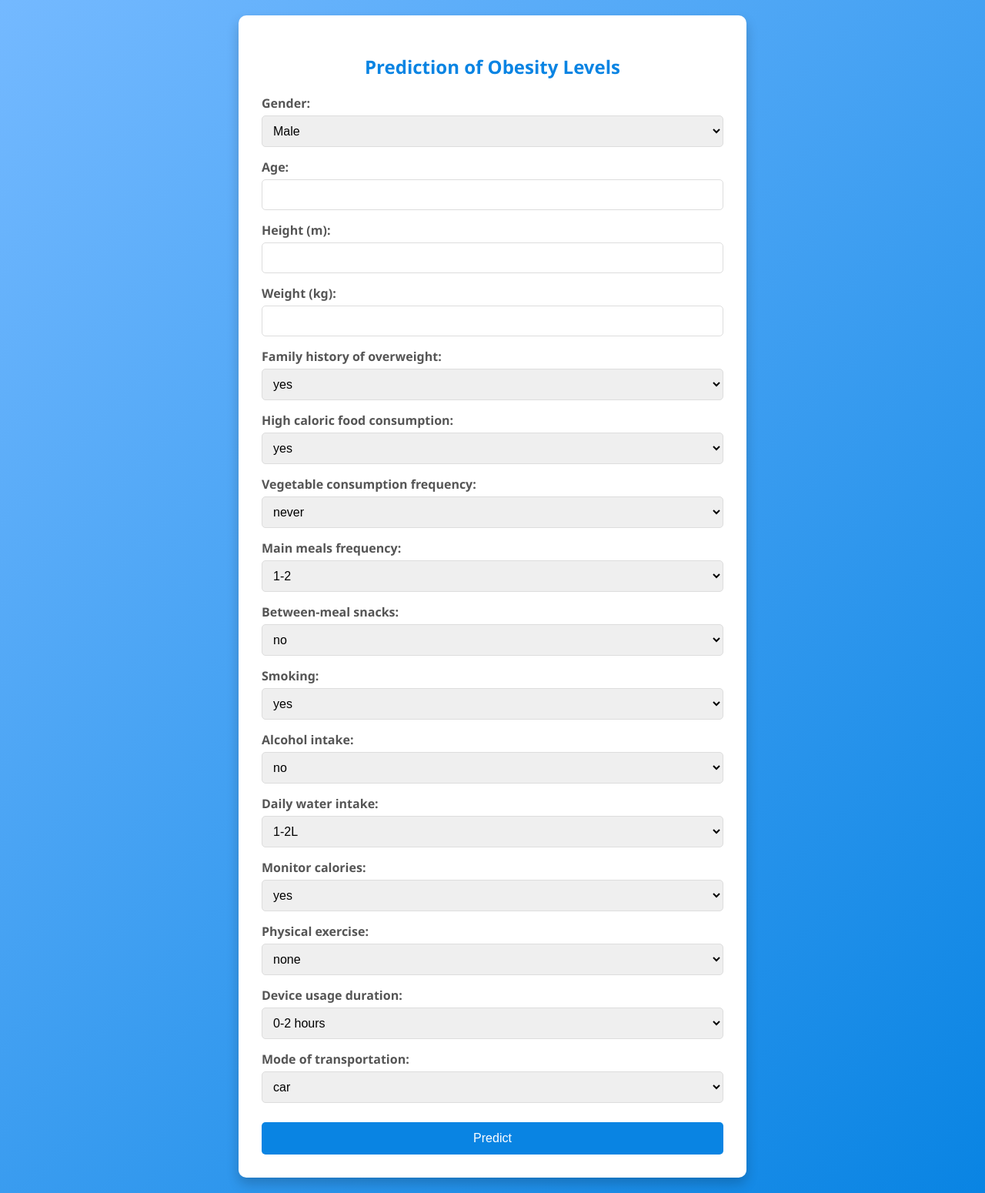
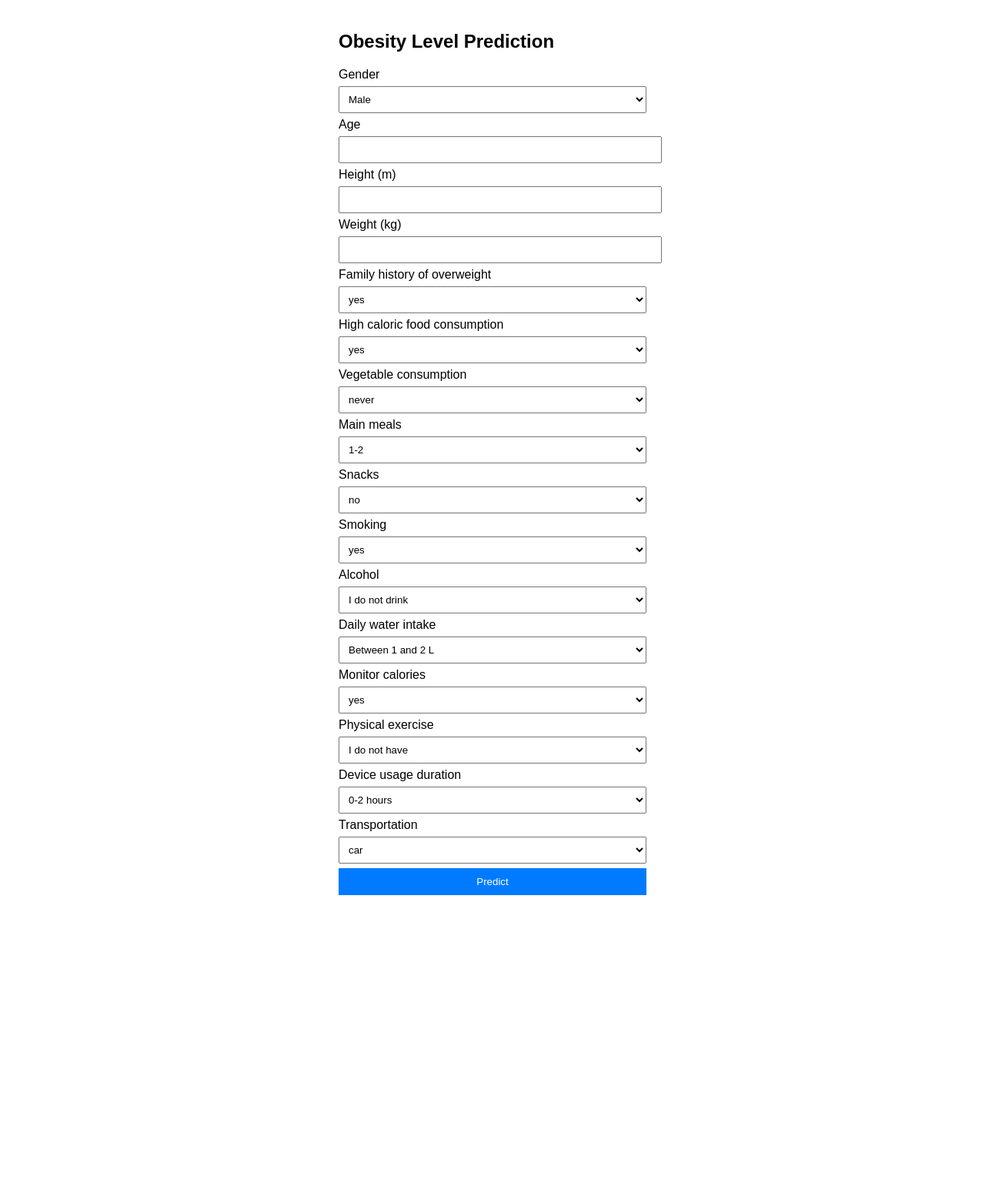
Before and after one commit to Arthaaaaa/classification-of-obesity, a Flask app: page / in a window 1280 px wide. Shown: the whole page at 77% size. After the commit the page ends 1163 px from the top, so only its background shows below. Run offline with Flask 3, Linux system fonts and the light colour scheme; parts of the project's set-up code (start-up, migrations or seed data) failed here and were passed over.

Commit message:
update besar

```diff
--- a/app.py
+++ b/app.py
@@ -2,123 +2,75 @@ from flask import Flask, render_template, request
 import numpy as np
 import pickle
 import os
-print("FILES IN ROOT:", os.listdir('.'))
+
 app = Flask(__name__)
 
 # Load model dan scaler
-try:
-    model = pickle.load(open('logistic_model.pkl', 'rb'))
-    scaler = pickle.load(open('scaler.pkl', 'rb'))
-except Exception as e:
-    print("GAGAL LOAD MODEL:", e)
+with open("logistic_model.pkl", "rb") as f:
+    model = pickle.load(f)
 
+with open("scaler.pkl", "rb") as f:
+    scaler = pickle.load(f)
 
-# Mapping kategori → angka (HARUS SAMA DENGAN TRAINING)
-map_gender = {"Male": 1, "Female": 0}
-map_bin = {"yes": 1, "no": 0}
+# Load label encoders
+with open("labelencoders.pkl", "rb") as f:
+    le_dict = pickle.load(f)
 
-map_high_calorie = {"yes": 1, "no": 0}
+# Urutan fitur HARUS sama dengan training
+feature_order = [
+    "Gender",
+    "Age",
+    "Height",
+    "Weight",
+    "FamilyHistory",
+    "HighCaloricFood",
+    "Vegetables",
+    "MainMeals",
+    "Snacks",
+    "Smoking",
+    "Alcohol",
+    "Water",
+    "Monitor",
+    "Exercise",
+    "Devices",
+    "Transport"
+]
 
-map_vegetables = {
-    "never": 0,
-    "sometimes": 1,
-    "always": 2
-}
-
-map_main_meals = {
-    "1-2": 0,
-    "3": 1,
-    "more than 3": 2
-}
-
-map_snacks = {
-    "no": 0,
-    "sometimes": 1,
-    "frequently": 2,
-    "always": 3
-}
-
-map_smoke = {"yes": 1, "no": 0}
-
-map_alcohol = {
-    "no": 0,
-    "sometimes": 1,
-    "frequently": 2,
-    "always": 3
-}
-
-map_water = {
-    "1-2L": 0,
-    "more than 2L": 1
-}
-
-map_monitor = {"yes": 1, "no": 0}
-
-map_exercise = {
-    "none": 0,
-    "1-2 days": 1,
-    "2-4 days": 2,
-    "4-5 days": 3,
-    "almost every day": 4
-}
-
-map_devices = {
-    "0-2 hours": 0,
-    "3-5 hours": 1,
-    "more than 5 hours": 2
-}
-
-map_transport = {
-    "car": 0,
-    "motorcycle": 1,
-    "public": 2,
-    "walking": 3
-}
-
-# Mapping hasil prediksi
-label_map = {
-    0: "insufficient_weight",
-    1: "normal_weight",
-    5: "overweight",
-    2: "obesity_type_I",
-    3: "obesity_type_II",
-    4: "obesity_type_III"
-}
-
-@app.route('/', methods=['GET', 'POST'])
+@app.route("/", methods=["GET", "POST"])
 def index():
     result = None
 
     if request.method == "POST":
+        input_data = []
 
-        data = [
-            map_gender[request.form['gender']],
-            float(request.form['age']),
-            float(request.form['height']),
-            float(request.form['weight']),
-            map_bin[request.form['family']],
-            map_high_calorie[request.form['high_calorie'].lower()],
-            map_vegetables[request.form['vegetables']],
-            map_main_meals[request.form['main_meals']],
-            map_snacks[request.form['snacks']],
-            map_smoke[request.form['smoke']],
-            map_alcohol[request.form['alcohol']],
-            map_water[request.form['water']],
-            map_monitor[request.form['monitor']],
-            map_exercise[request.form['exercise']],
-            map_devices[request.form['devices']],
-            map_transport[request.form['transport']]
-        ]
+        for feature in feature_order:
+            value = request.form[feature]
 
-        data = np.array([data])
+            # Jika kolom kategori → encode pakai LabelEncoder
+            if feature in le_dict:
+                value = le_dict[feature].transform([value])[0]
+            else:
+                value = float(value)
 
-        data_scaled = scaler.transform(data)
+            input_data.append(value)
 
-        pred_num = model.predict(data_scaled)[0]
-        pred_label = label_map[pred_num]
+        # Convert to array
+        input_data = np.array([input_data])
 
-        result = f"Obesity Level Prediction Results: {pred_label}"
+        # Scaling
+        input_scaled = scaler.transform(input_data)
 
-    return render_template('index.html', result=result)
+        # Predict
+        pred_num = model.predict(input_scaled)[0]
 
-# ❗❗ NO app.run() — Gunicorn will handle it.
+        # Convert label number → original label
+        result_label = le_dict["Obesity"].inverse_transform([pred_num])[0]
+
+        result = f"Obesity Level Prediction Results: {result_label}"
+
+    return render_template("index.html", result=result)
+
+
+if __name__ == "__main__":
+    port = int(os.environ.get("PORT", 8080))
+    app.run(host="0.0.0.0", port=port)
--- a/templates/index.html
+++ b/templates/index.html
@@ -1,229 +1,141 @@
 <!DOCTYPE html>
-<html lang="id">
+<html>
 <head>
-    <meta charset="UTF-8">
-    <meta name="viewport" content="width=device-width, initial-scale=1.0">
-    <title>Prediction of Obesity Levels</title>
+    <title>Obesity Prediction</title>
     <style>
         body {
-            font-family: 'Segoe UI', Tahoma, Geneva, Verdana, sans-serif;
-            background: linear-gradient(135deg, #74b9ff, #0984e3);
-            margin: 0;
-            padding: 0;
-            display: flex;
-            justify-content: center;
-            align-items: center;
-            min-height: 100vh;
-            color: #333;
+            font-family: Arial;
+            margin: 40px;
         }
         .container {
-            background: white;
-            padding: 30px;
-            border-radius: 10px;
-            box-shadow: 0 8px 16px rgba(0, 0, 0, 0.2);
-            max-width: 600px;
-            width: 100%;
-            margin: 20px;
-        }
-        h2 {
-            text-align: center;
-            color: #0984e3;
-            margin-bottom: 20px;
-        }
-        .form-group {
-            margin-bottom: 15px;
-            display: flex;
-            flex-direction: column;
-        }
-        label {
-            font-weight: bold;
-            margin-bottom: 5px;
-            color: #555;
+            width: 400px;
+            margin: auto;
         }
         input, select {
-            padding: 10px;
-            border: 1px solid #ddd;
-            border-radius: 5px;
-            font-size: 16px;
-            transition: border-color 0.3s;
-        }
-        input:focus, select:focus {
-            outline: none;
-            border-color: #0984e3;
-            box-shadow: 0 0 5px rgba(9, 132, 227, 0.5);
+            width: 100%;
+            padding: 8px;
+            margin: 6px 0;
         }
         button {
-            background: #0984e3;
+            padding: 10px;
+            width: 100%;
+            background: #007bff;
             color: white;
             border: none;
-            padding: 12px 20px;
-            border-radius: 5px;
-            font-size: 16px;
-            cursor: pointer;
-            transition: background 0.3s;
-            width: 100%;
-            margin-top: 10px;
-        }
-        button:hover {
-            background: #74b9ff;
-        }
-        .result {
-            text-align: center;
-            margin-top: 20px;
-            font-size: 18px;
-            font-weight: bold;
-            color: #d63031;
-        }
-        @media (max-width: 768px) {
-            .container {
-                padding: 20px;
-                margin: 10px;
-            }
         }
     </style>
 </head>
 <body>
 
 <div class="container">
-    <h2>Prediction of Obesity Levels</h2>
+    <h2>Obesity Level Prediction</h2>
 
     <form method="POST">
-        <div class="form-group">
-            <label for="gender">Gender:</label>
-            <select name="gender" id="gender">
+
+        <label>Gender</label>
+        <select name="Gender">
             <option>Male</option>
             <option>Female</option>
         </select>
-        </div>
 
-        <div class="form-group">
-            <label for="age">Age:</label>
-            <input type="number" name="age" id="age" required>
-        </div>
+        <label>Age</label>
+        <input type="number" name="Age" step="0.1" required>
 
-        <div class="form-group">
-            <label for="height">Height (m):</label>
-            <input type="number" step="0.01" name="height" id="height" required>
-        </div>
+        <label>Height (m)</label>
+        <input type="number" name="Height" step="0.01" required>
 
-        <div class="form-group">
-            <label for="weight">Weight (kg):</label>
-            <input type="number" step="0.1" name="weight" id="weight" required>
-        </div>
+        <label>Weight (kg)</label>
+        <input type="number" name="Weight" step="0.1" required>
 
-        <div class="form-group">
-            <label for="family">Family history of overweight:</label>
-            <select name="family" id="family">
+        <label>Family history of overweight</label>
+        <select name="FamilyHistory">
             <option>yes</option>
             <option>no</option>
         </select>
-        </div>
 
-        <div class="form-group">
-            <label for="high_calorie">High caloric food consumption:</label>
-            <select name="high_calorie" id="high_calorie">
+        <label>High caloric food consumption</label>
+        <select name="HighCaloricFood">
             <option>yes</option>
             <option>no</option>
         </select>
-        </div>
 
-        <div class="form-group">
-            <label for="vegetables">Vegetable consumption frequency:</label>
-            <select name="vegetables" id="vegetables">
+        <label>Vegetable consumption</label>
+        <select name="Vegetables">
             <option>never</option>
             <option>sometimes</option>
             <option>always</option>
         </select>
-        </div>
 
-        <div class="form-group">
-            <label for="main_meals">Main meals frequency:</label>
-            <select name="main_meals" id="main_meals">
+        <label>Main meals</label>
+        <select name="MainMeals">
             <option>1-2</option>
             <option>3</option>
             <option>more than 3</option>
         </select>
-        </div>
 
-        <div class="form-group">
-            <label for="snacks">Between-meal snacks:</label>
-            <select name="snacks" id="snacks">
+        <label>Snacks</label>
+        <select name="Snacks">
             <option>no</option>
             <option>sometimes</option>
             <option>frequently</option>
             <option>always</option>
         </select>
-        </div>
 
-        <div class="form-group">
-            <label for="smoke">Smoking:</label>
-            <select name="smoke" id="smoke">
+        <label>Smoking</label>
+        <select name="Smoking">
             <option>yes</option>
             <option>no</option>
         </select>
-        </div>
 
-        <div class="form-group">
-            <label for="alcohol">Alcohol intake:</label>
-            <select name="alcohol" id="alcohol">
-                <option>no</option>
+        <label>Alcohol</label>
+        <select name="Alcohol">
+            <option>I do not drink</option>
             <option>sometimes</option>
             <option>frequently</option>
             <option>always</option>
         </select>
-        </div>
 
-        <div class="form-group">
-            <label for="water">Daily water intake:</label>
-            <select name="water" id="water">
-                <option>1-2L</option>
-                <option>more than 2L</option>
+        <label>Daily water intake</label>
+        <select name="Water">
+            <option>Between 1 and 2 L</option>
+            <option>More than 2 L</option>
         </select>
-        </div>
 
-        <div class="form-group">
-            <label for="monitor">Monitor calories:</label>
-            <select name="monitor" id="monitor">
+        <label>Monitor calories</label>
+        <select name="Monitor">
             <option>yes</option>
             <option>no</option>
         </select>
-        </div>
 
-        <div class="form-group">
-            <label for="exercise">Physical exercise:</label>
-            <select name="exercise" id="exercise">
-                <option>none</option>
-                <option>1-2 days</option>
-                <option>2-4 days</option>
-                <option>4-5 days</option>
+        <label>Physical exercise</label>
+        <select name="Exercise">
+            <option>I do not have</option>
+            <option>1 or 2 days</option>
+            <option>2 or 4 days</option>
+            <option>4 or 5 days</option>
             <option>almost every day</option>
         </select>
-        </div>
 
-        <div class="form-group">
-            <label for="devices">Device usage duration:</label>
-            <select name="devices" id="devices">
+        <label>Device usage duration</label>
+        <select name="Devices">
             <option>0-2 hours</option>
             <option>3-5 hours</option>
             <option>more than 5 hours</option>
         </select>
-        </div>
 
-        <div class="form-group">
-            <label for="transport">Mode of transportation:</label>
-            <select name="transport" id="transport">
+        <label>Transportation</label>
+        <select name="Transport">
             <option>car</option>
             <option>motorcycle</option>
             <option>public</option>
             <option>walking</option>
         </select>
-        </div>
 
         <button type="submit">Predict</button>
     </form>
 
     {% if result %}
-    <div class="result">{{ result }}</div>
+    <h3>{{ result }}</h3>
     {% endif %}
 </div>
 
```
Also changed, not shown: requirements.txt (+4 -4 lines), Dhaka_Obesity.csv (added), 7 other files. Lines whose indentation alone changed are shown as unchanged.
